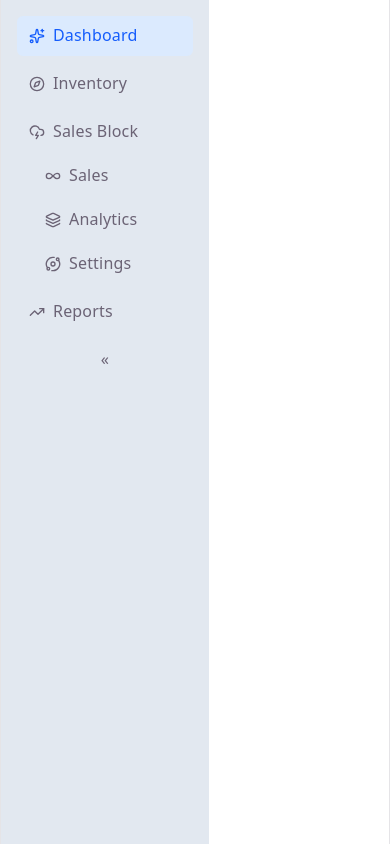
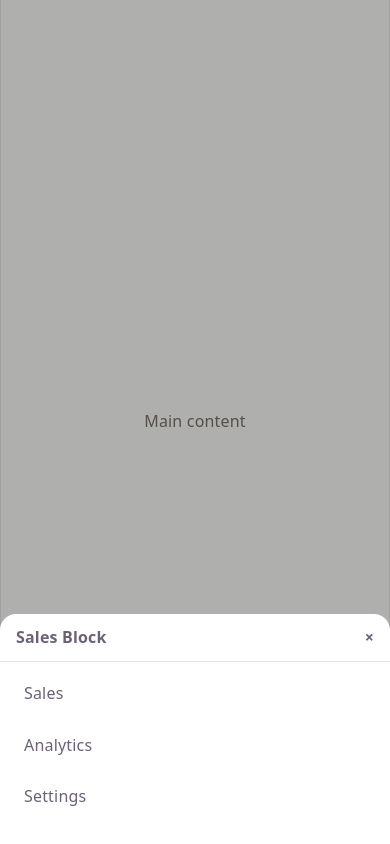
Before and after one commit to 20Bulka20/headless_sidebar, a React (Vite) app: page / in a window 390 px wide. Both pictures are taken after a click on the button "Sales Block". Built offline with nearby package versions, Linux system fonts and the light colour scheme.

Commit message:
feat: add useMediaquery to watch  window resize and update layout base on it && update sidebar ui for mobile layout

```diff
--- a/src/App.tsx
+++ b/src/App.tsx
@@ -3,91 +3,99 @@ import SidebarRoot from "./sidebar/components/SidebarRoot";
 import SidebarItem from "./sidebar/components/SidebarItem";
 import { SidebarList } from "./sidebar/components/SidebarList";
 import { SidebarToggle } from "./sidebar/components/SidebarToggle";
-import {
-  Sparkles,
-  Compass,
-  Infinity,
-  Layers,
-  Orbit,
-  TrendingUp,
-  CloudLightning,
-} from "lucide-react";
+import { Sparkles, Compass, TrendingUp, CloudLightning } from "lucide-react";
 import { SidebarSubMenu } from "./sidebar/components/SidebarSubMenu";
+import { useMediaQuery } from "./demo/useMediaQuery";
 
 function App() {
-  const SidebarItemStyles =
-    " flex w-full min-w-fit items-center gap-2 h-10  px-3 rounded-md hover:bg-gray-100 data-active:bg-blue-100 data-active:text-blue-600 cursor-pointer whitespace-nowrap ";
+  const isMobile = useMediaQuery("(max-width: 767px)");
+  const layout = isMobile ? "mobile" : "desktop";
+
+  const desktopItemStyles =
+    "flex w-full min-w-0 items-center gap-2 h-10 px-3 rounded-md hover:bg-gray-100 data-active:bg-blue-100 data-active:text-blue-600 cursor-pointer whitespace-nowrap group-data-[collapsed]:justify-center group-data-[collapsed]:px-2";
+
+  const mobileNavItemStyles =
+    "flex flex-1 flex-col items-center justify-center gap-0.5 py-2 text-xs data-active:text-blue-600 data-active:bg-blue-50 cursor-pointer";
+
+  const mobileSheetItemStyles =
+    "flex w-full items-center rounded-lg px-4 py-3 text-left hover:bg-gray-100 data-active:bg-blue-50 data-active:text-blue-600 cursor-pointer";
+
+  const itemClassName = isMobile ? mobileNavItemStyles : desktopItemStyles;
+
   return (
-    <div className="flex h-screen ">
+    <div className={`flex h-screen ${isMobile ? "flex-col" : "flex-row"}`}>
       <SidebarRoot
+        layout={layout}
         defaultActiveId="item1"
         defaultExpanded={true}
-        sidebarClassName="
-
-        transition-[width]
-        data-expanded:w-52
-        data-collapsed:w-16
-        bg-slate-200"
+        sidebarClassName={
+          isMobile
+            ? "fixed inset-x-0 bottom-0 z-40 border-t border-stone-200 bg-white"
+            : "h-full shrink-0 transition-[width] data-expanded:w-52 data-collapsed:w-16 bg-slate-200"
+        }
       >
-        <SidebarList listClassName="flex flex-col gap-2 p-4">
+        <SidebarList
+          listClassName={
+            isMobile
+              ? "flex flex-row justify-around gap-0 p-0"
+              : "flex flex-col gap-2 p-4"
+          }
+        >
           <SidebarItem
-            icon={<Sparkles className="w-4 h-4" />}
-            label={"Dashboard"}
-            key="sidebar-item-1"
+            icon={<Sparkles className="h-5 w-5 shrink-0" />}
+            label="Dashboard"
             id="item1"
-            className={SidebarItemStyles}
+            className={itemClassName}
           />
 
           <SidebarItem
-            icon={<Compass className="w-4 h-4" />}
-            label={"Inventory"}
-            key="sidebar-item-2"
+            icon={<Compass className="h-5 w-5 shrink-0" />}
+            label="Inventory"
             id="item2"
-            className={SidebarItemStyles}
+            className={itemClassName}
           />
 
           <SidebarSubMenu
-            key="sidebar-submenu-1"
             id="sidebar-submenu-1"
             label="Sales Block"
-            icon={<CloudLightning className="w-4 h-4" />}
-            triggerClassName={SidebarItemStyles}
+            icon={<CloudLightning className="h-5 w-5 shrink-0" />}
+            triggerClassName={itemClassName}
+            sheetBackdropClassName="fixed inset-0 z-50 bg-black/30"
+            sheetClassName="fixed inset-x-0 bottom-0 z-50 rounded-t-2xl bg-white shadow-lg"
+            sheetHeaderClassName="flex items-center justify-between border-b border-stone-200 px-4 py-3 font-semibold"
+            sheetContentClassName="flex flex-col gap-1 p-2 pb-6"
           >
             <SidebarItem
-              icon={<Infinity className="w-4 h-4" />}
-              label={"Sales"}
-              key="sidebar-item-3"
+              label="Sales"
               id="item3"
-              className={SidebarItemStyles}
+              className={isMobile ? mobileSheetItemStyles : desktopItemStyles}
             />
             <SidebarItem
-              icon={<Layers className="w-4 h-4" />}
-              label={"Analytics"}
-              key="sidebar-item-4"
+              label="Analytics"
               id="item4"
-              className={SidebarItemStyles}
+              className={isMobile ? mobileSheetItemStyles : desktopItemStyles}
             />
-
             <SidebarItem
-              icon={<Orbit className="w-4 h-4" />}
-              label={"Settings"}
-              key="sidebar-item-5"
+              label="Settings"
               id="item5"
-              className={SidebarItemStyles}
+              className={isMobile ? mobileSheetItemStyles : desktopItemStyles}
             />
           </SidebarSubMenu>
 
           <SidebarItem
-            icon={<TrendingUp className="w-4 h-4" />}
-            label={"Reports"}
-            key="sidebar-item-6"
+            icon={<TrendingUp className="h-5 w-5 shrink-0" />}
+            label="Reports"
             id="item6"
-            className={SidebarItemStyles}
+            className={itemClassName}
           />
         </SidebarList>
 
         <SidebarToggle />
       </SidebarRoot>
+
+      <main className="flex min-h-0 min-w-0 flex-1 items-center justify-center bg-stone-50 text-stone-500">
+        Main content
+      </main>
     </div>
   );
 }
--- /dev/null
+++ b/src/demo/useMediaQuery.ts
@@ -0,0 +1,17 @@
+import { useEffect, useState } from "react";
+
+export function useMediaQuery(query: string): boolean {
+  const [matches, setMatches] = useState(() =>
+    typeof window !== "undefined" ? window.matchMedia(query).matches : false,
+  );
+
+  useEffect(() => {
+    const media = window.matchMedia(query);
+    const onChange = () => setMatches(media.matches);
+    onChange(); // useful for ssr to match the initial state
+    media.addEventListener("change", onChange);
+    return () => media.removeEventListener("change", onChange);
+  }, [query]);
+
+  return matches;
+}
--- /dev/null
+++ b/src/sidebar/components/SidebarClose.tsx
@@ -0,0 +1,28 @@
+import type { ButtonHTMLAttributes, ReactNode } from "react";
+import { useSidebar } from "../SidebarContext";
+
+type SidebarCloseProps = {
+  children?: ReactNode;
+} & Omit<ButtonHTMLAttributes<HTMLButtonElement>, "type">;
+
+export const SidebarClose = ({
+  children,
+  onClick,
+  ...rest
+}: SidebarCloseProps) => {
+  const { closeSub } = useSidebar();
+
+  return (
+    <button
+      type="button"
+      aria-label="Close menu"
+      onClick={(event) => {
+        closeSub();
+        onClick?.(event);
+      }}
+      {...rest}
+    >
+      {children ?? "×"}
+    </button>
+  );
+};
--- a/src/sidebar/components/SidebarItem.tsx
+++ b/src/sidebar/components/SidebarItem.tsx
@@ -29,6 +29,7 @@ const SidebarItem = ({
   ...rest
 }: SidebarItemProps) => {
   const {
+    layout,
     setActiveId,
     expanded,
     closeSub,
@@ -40,6 +41,8 @@ const SidebarItem = ({
 
   const parentId = useSubParentId();
   const isActive = isActiveBranch(id);
+  const isMobile = layout === "mobile";
+  const showLabel = expanded || parentId != null || isMobile;
 
   useEffect(() => {
     registerItem(id, parentId);
@@ -58,6 +61,11 @@ const SidebarItem = ({
         {...rest}
         onClick={(event) => {
           setActiveId(id);
+          if (isMobile && parentId != null) {
+            event.currentTarget.blur();
+            closeSub();
+            return;
+          }
           // collapsed flyout: close after selecting a sub-item
           if (!expanded && parentId != null) {
             event.currentTarget.blur();
@@ -65,10 +73,10 @@ const SidebarItem = ({
           }
         }}
       >
-        {icon}
-        {(expanded || parentId != null) && label}
+        {icon && <span className="inline-flex shrink-0">{icon}</span>}
+        {showLabel && label}
       </button>
-      {isHovered && !expanded && label && !parentId && (
+      {isHovered && !expanded && !isMobile && label && !parentId && (
         <Tooltip content={label} />
       )}
     </li>
--- a/src/sidebar/components/SidebarRoot.tsx
+++ b/src/sidebar/components/SidebarRoot.tsx
@@ -1,4 +1,4 @@
-import { useCallback, useMemo, useState } from "react";
+import { useCallback, useEffect, useMemo, useState } from "react";
 import { SidebarContext } from "../SidebarContext";
 import type { SidebarId, SidebarRootProps } from "../types";
 
@@ -14,6 +14,10 @@ const SidebarRoot = ({
   );
   const [expanded, setExpandedState] = useState(defaultExpanded);
   const [openSubId, setOpenSubId] = useState<SidebarId | null>(null);
+
+  useEffect(() => {
+    setOpenSubId(null);
+  }, [layout]);
 
   // parentById is used to store the parent of each item in the sidebar
   const [parentById, setParentById] = useState<
@@ -122,10 +126,11 @@ const SidebarRoot = ({
   return (
     <SidebarContext.Provider value={value}>
       <nav
+        data-layout={layout}
         data-expanded={expanded ? "" : undefined}
         data-collapsed={expanded ? undefined : ""}
         aria-label="Sidebar"
-        className={`group flex h-full flex-col ${sidebarClassName ?? ""}`}
+        className={`group  ${sidebarClassName ?? ""}`}
       >
         {children}
       </nav>
--- a/src/sidebar/components/SidebarSubMenu.tsx
+++ b/src/sidebar/components/SidebarSubMenu.tsx
@@ -1,49 +1,74 @@
 import { useEffect, useRef, useState, type ReactNode } from "react";
+import { createPortal } from "react-dom";
 import { useSidebar } from "../SidebarContext";
 import { SubContext } from "../SidebarSubMenuContext";
 import type { SidebarId } from "../types";
+import { SidebarClose } from "./SidebarClose";
 
 type SidebarSubMenuProps = {
   id: SidebarId;
   label: ReactNode;
   icon?: ReactNode;
   triggerClassName?: string;
-  contentClassName?: string;
+  // Expanded desktop: inline list below trigger
+  inlineContentClassName?: string;
+  // Collapsed desktop: flyout panel to the right of trigger
+  flyoutContentClassName?: string;
+  // Mobile: list inside bottom sheet
+  sheetContentClassName?: string;
+  sheetClassName?: string;
+  sheetBackdropClassName?: string;
+  sheetHeaderClassName?: string;
   children: ReactNode;
 };
+
+const defaultInlineContentClassName = "mt-1 flex flex-col gap-1 pl-4";
+const defaultFlyoutContentClassName =
+  "absolute left-full top-0 z-10 min-w-40 rounded  bg-white p-2 shadow";
 
 export const SidebarSubMenu = ({
   id,
   label,
   icon,
   triggerClassName,
-  contentClassName,
+  inlineContentClassName,
+  flyoutContentClassName,
+  sheetContentClassName,
+  sheetClassName,
+  sheetBackdropClassName,
+  sheetHeaderClassName,
   children,
 }: SidebarSubMenuProps) => {
-  const { expanded, activeId, openSubId, openSub, closeSub, isActiveBranch } =
-    useSidebar();
+  const {
+    layout,
+    expanded,
+    activeId,
+    openSubId,
+    openSub,
+    closeSub,
+    toggleSub,
+    isActiveBranch,
+  } = useSidebar();
 
   const contentRef = useRef<HTMLUListElement>(null);
-  // Allows closing by parent click even when a child is active (expanded only)
   const [userCollapsed, setUserCollapsed] = useState(false);
 
+  const isMobile = layout === "mobile";
   const isBranchActive = isActiveBranch(id);
   const hasActiveChild = isBranchActive && activeId !== id;
 
-  // Selecting a (new) child clears manual collapse so the branch can auto-open again
   useEffect(() => {
     if (hasActiveChild) {
       setUserCollapsed(false);
     }
   }, [activeId, hasActiveChild]);
 
-  // expanded: hover/click, or auto-open when child active (unless user collapsed)
-  // collapsed: only while hovered/clicked
-  const isOpen = expanded
+  const isOpen = isMobile
+    ? openSubId === id
+    : expanded
       ? openSubId === id || (hasActiveChild && !userCollapsed)
       : openSubId === id;
 
-  // Don't leave focus inside a hidden/inert subtree
   useEffect(() => {
     if (isOpen) return;
     const active = document.activeElement;
@@ -53,6 +78,10 @@ export const SidebarSubMenu = ({
   }, [isOpen]);
 
   const handleTriggerClick = () => {
+    if (isMobile) {
+      toggleSub(id);
+      return;
+    }
     if (isOpen) {
       setUserCollapsed(true);
       closeSub();
@@ -62,15 +91,52 @@ export const SidebarSubMenu = ({
     }
   };
 
+  const showTriggerLabel = isMobile || expanded;
+
+  const sheet =
+    isMobile && isOpen
+      ? createPortal(
+          <>
+            <button
+              type="button"
+              aria-label="Close menu"
+              className={sheetBackdropClassName}
+              onClick={closeSub}
+            />
+            <div
+              role="dialog"
+              aria-modal="true"
+              aria-label={typeof label === "string" ? label : undefined}
+              data-open=""
+              className={sheetClassName}
+            >
+              <div className={sheetHeaderClassName}>
+                <span>{label}</span>
+                <SidebarClose />
+              </div>
+              <ul
+                ref={contentRef}
+                className={
+                  sheetContentClassName ?? "flex flex-col gap-1 p-2 pb-6"
+                }
+              >
+                {children}
+              </ul>
+            </div>
+          </>,
+          document.body,
+        )
+      : null;
+
   return (
     <SubContext.Provider value={id}>
       <li
         className="relative"
         onMouseEnter={() => {
-          if (!expanded) openSub(id);
+          if (!isMobile && !expanded) openSub(id);
         }}
         onMouseLeave={() => {
-          if (!expanded) closeSub();
+          if (!isMobile && !expanded) closeSub();
         }}
       >
         <button
@@ -81,25 +147,29 @@ export const SidebarSubMenu = ({
           className={triggerClassName}
           onClick={handleTriggerClick}
         >
-          {icon}
-          {expanded && label}
+          {icon && <span className="inline-flex shrink-0">{icon}</span>}
+          {showTriggerLabel && label}
         </button>
 
+        {!isMobile && (
           <ul
             ref={contentRef}
             inert={isOpen ? undefined : true}
             data-open={isOpen ? "" : undefined}
             className={
               isOpen
-              ? (contentClassName ??
-                (expanded
-                  ? "mt-1 flex flex-col gap-1 pl-4"
-                  : "absolute left-full top-0 z-10 min-w-40 rounded border bg-white p-2 shadow"))
+                ? expanded
+                  ? (inlineContentClassName ?? defaultInlineContentClassName)
+                  : (flyoutContentClassName ?? defaultFlyoutContentClassName)
                 : "hidden"
             }
           >
+            {!expanded && <span className="font-bold">{label}</span>}
             {children}
           </ul>
+        )}
+
+        {sheet}
       </li>
     </SubContext.Provider>
   );
--- a/src/sidebar/components/SidebarToggle.tsx
+++ b/src/sidebar/components/SidebarToggle.tsx
@@ -5,7 +5,9 @@ type SidebarToggleProps = {
   children?: ReactNode;
 };
 export const SidebarToggle = ({ children }: SidebarToggleProps) => {
-  const { expanded, setExpanded } = useSidebar();
+  const { expanded, setExpanded, layout } = useSidebar();
+
+  if (layout === "mobile") return null;
 
   return (
     <button
```
Lines whose indentation alone changed are shown as unchanged.
